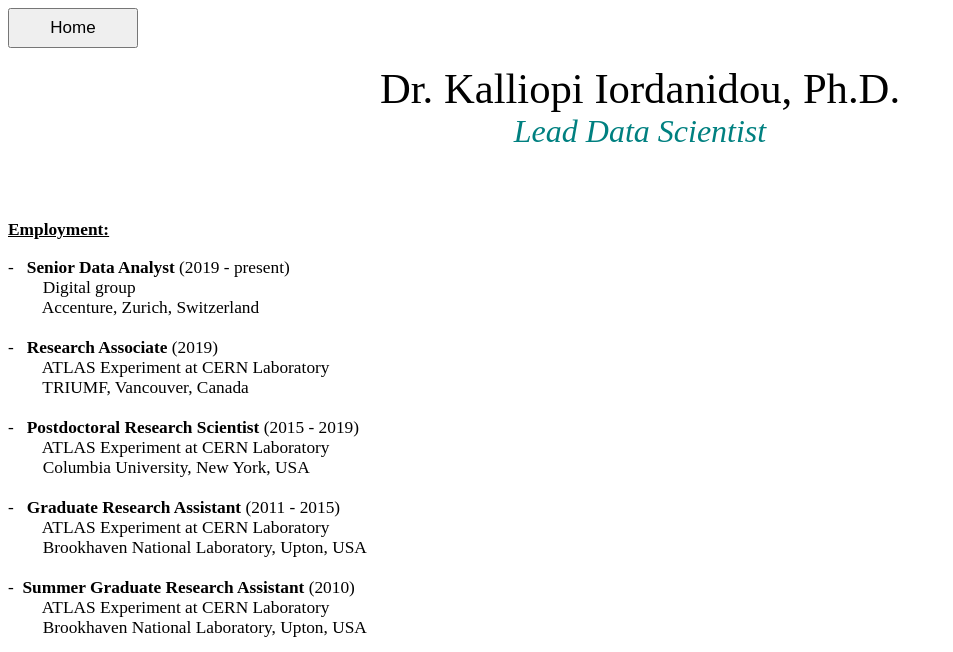
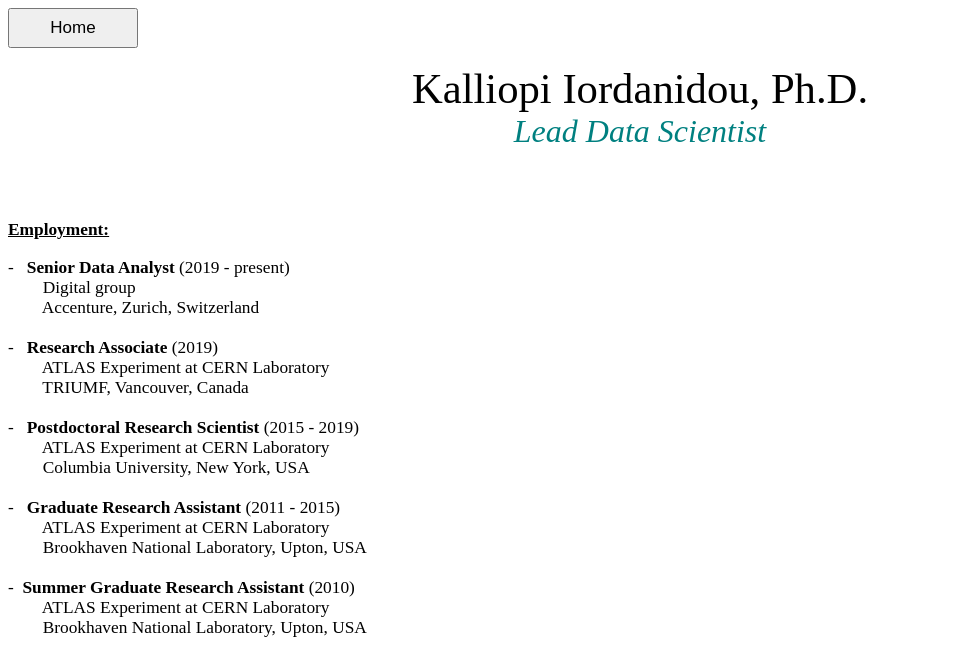
Before and after one commit to kiordanidou/kiordanidou.github.io, a plain HTML site: page employment.html in a window 1280 px wide. Shown: the top 652 px of the page, without its empty margins (0-953 px from the left). Drawn offline with Linux system fonts and the light colour scheme.

Commit message:
Update employment.html

```diff
--- a/employment.html
+++ b/employment.html
@@ -15,7 +15,7 @@
 </style>
 </head>
 
-<title>Talks: Dr. Kalliopi Iordanidou</title>
+<title>Talks: Kalliopi Iordanidou, Ph.D.</title>
 
 
 <!-- Main Page Button-->
@@ -31,7 +31,7 @@
       <div align="center">
 	<p>
 	  <span style='font-size:32.0pt'>
-	    Dr. Kalliopi Iordanidou, Ph.D.</span>
+	    Kalliopi Iordanidou, Ph.D.</span>
 	  <br>
 	  <span  style='font-size:24.0pt;font-style:italic;color:teal'>
 	    Lead Data Scientist
```
